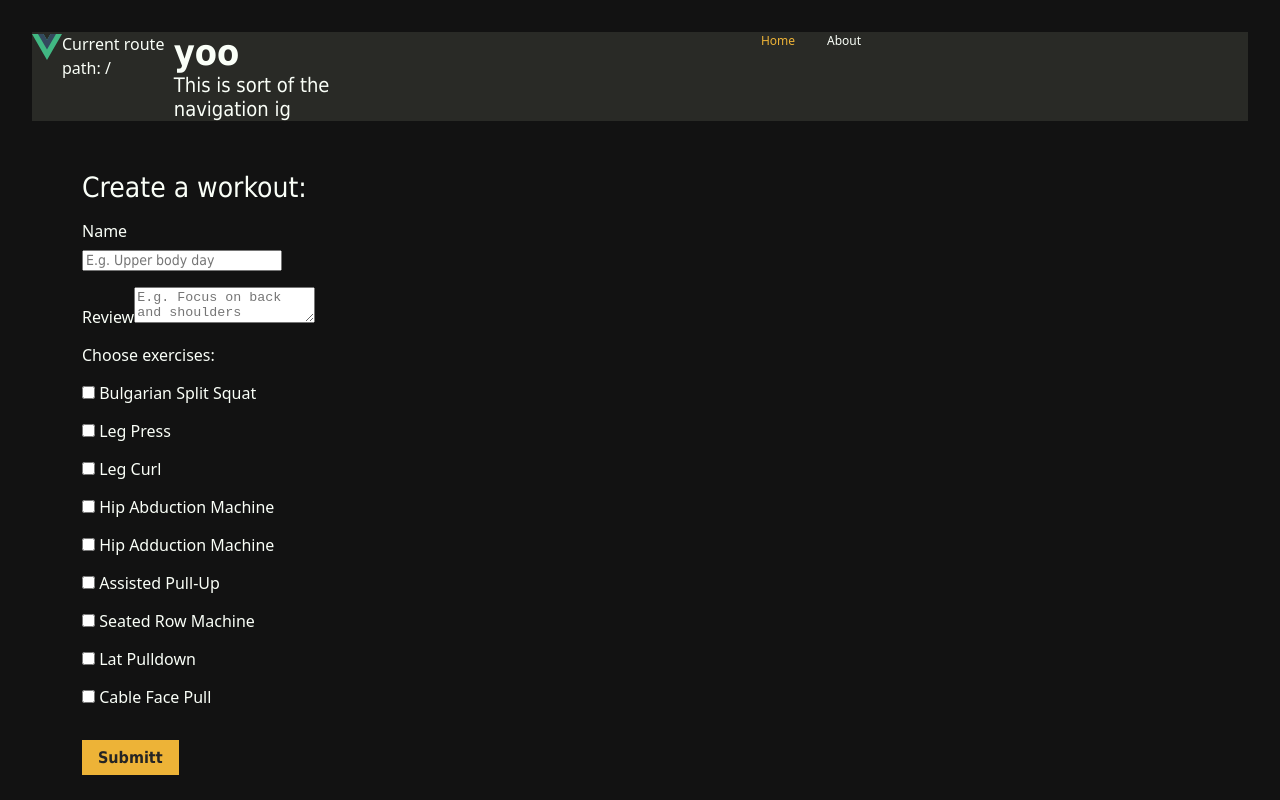
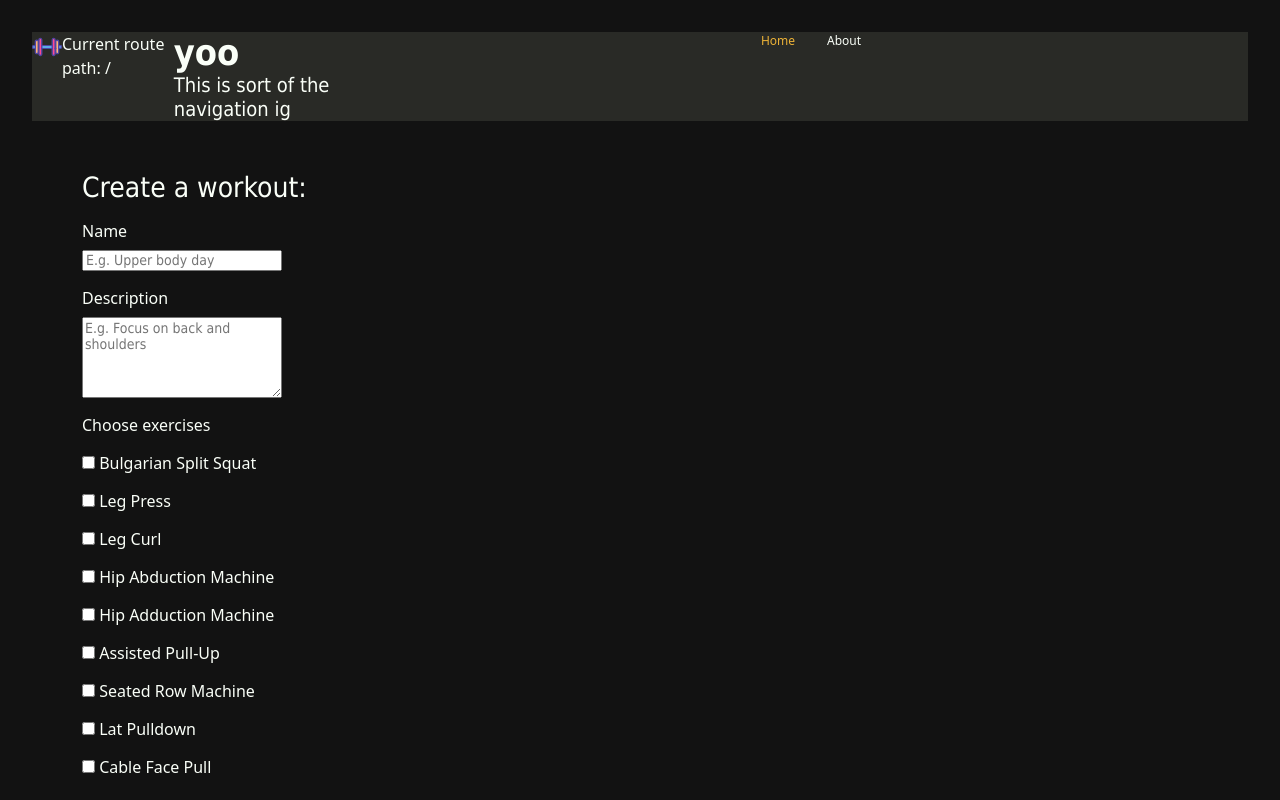
Before and after one commit to EvgeniaBabulkova/gym-bubble, a Vue app: page / in a window 1280 px wide. Shown: the top 800 px of the page. Built offline with nearby package versions, Linux system fonts and the light colour scheme.

Commit message:
start a workout session

```diff
--- a/index.html
+++ b/index.html
@@ -2,7 +2,7 @@
 <html lang="">
   <head>
     <meta charset="UTF-8" />
-    <link rel="icon" href="/favicon.ico" />
+    <link rel="icon" href="./src/assets/logo.svg" />
     <meta name="viewport" content="width=device-width, initial-scale=1.0" />
     <title>Gym bubble</title>
   </head>
--- a/src/assets/base.css
+++ b/src/assets/base.css
@@ -48,14 +48,3 @@
   --font-label: 300 16px Tahoma;
   --font-chip: 300 14px Tahoma;
 }
-
-* {
-  box-sizing: border-box;
-  margin: 0;
-  font-weight: normal;
-}
-
-body {
-  color: var(--col-text-primary);
-  background: var(--col-surface-primary);
-}
--- a/src/assets/main.css
+++ b/src/assets/main.css
@@ -5,6 +5,17 @@
   padding: 2rem;
   font-weight: normal;
   min-height: 100vh;
+}
+
+* {
+  box-sizing: border-box;
+  margin: 0;
+  font-weight: normal;
+}
+
+body {
+  color: var(--col-text-primary);
+  background: var(--col-surface-primary);
 }
 
 h1 {
@@ -35,3 +46,8 @@ button {
   background: none;
   border: none;
 }
+
+input::placeholder,
+textarea::placeholder {
+  font: var(--font-bodyStd);
+}
--- a/src/components/CreateWorkoutForm.vue
+++ b/src/components/CreateWorkoutForm.vue
@@ -23,10 +23,11 @@ function onWorkoutSubmit() {
   // 2. pass it in an emit
   // 3. clear the inputs
 
-  if (workoutForm.name && workoutForm.exerciseIds.length > 0) {
+  if (workoutForm.name.trim() && workoutForm.exerciseIds.length > 0) {
+    error.value = ''
     const newWorkout = {
-      name: workoutForm.name,
-      description: workoutForm.description,
+      name: workoutForm.name.trim(),
+      description: workoutForm.description.trim(),
       exerciseIds: workoutForm.exerciseIds,
     }
     emit('createWorkout', newWorkout)
@@ -45,12 +46,13 @@ function onWorkoutSubmit() {
 
     <InputFIeld label="Name" placeholder="E.g. Upper body day" v-model.trim="workoutForm.name" />
     <TextArea
-      label="Review"
+      label="Description"
       placeholder="E.g. Focus on back and shoulders"
       v-model="workoutForm.description"
+      :rows="5"
     />
 
-    <label for="exercises">Choose exercises:</label>
+    <label for="exercises">Choose exercises</label>
     <label v-for="exercise in exercises" :key="exercise.id">
       <input type="checkbox" v-model="workoutForm.exerciseIds" :value="exercise.id" />
       {{ exercise.name }}
@@ -79,8 +81,4 @@ p {
   width: 400px;
   gap: var(--spacing-md);
 }
-
-textarea::placeholder {
-  font: var(--font-bodyStd);
-}
 </style>
--- a/src/components/UI/InputFIeld.vue
+++ b/src/components/UI/InputFIeld.vue
@@ -1,14 +1,14 @@
 <script setup lang="ts">
 defineProps<{
   label: string
-  errorText?: string // todo: use this for the errors in the form
+  errorText?: string // todo: input validation
   modelValue: string
 }>()
 
 defineOptions({ inheritAttrs: false })
 
 // the new way for v-model: (then using this in the input)
-// const model = defineModel<string>(), {default: ''}
+// const model = defineModel<string>()
 
 const emit = defineEmits<{
   'update:modelValue': [value: string]
@@ -16,7 +16,7 @@ const emit = defineEmits<{
 </script>
 
 <template>
-  <label>
+  <label class="field">
     <span>{{ label }}</span>
     <input
       type="text"
@@ -28,15 +28,12 @@ const emit = defineEmits<{
   </label>
 </template>
 
-<style scoped>
-label {
+<style>
+/* also for textarea */
+.field {
   display: flex;
   flex-direction: column;
   gap: var(--spacing-sm);
   width: 200px;
 }
-
-input::placeholder {
-  font: var(--font-bodyStd);
-}
 </style>
--- a/src/components/UI/TextArea.vue
+++ b/src/components/UI/TextArea.vue
@@ -2,17 +2,16 @@
 defineProps<{
   label: string
   errorText?: string
+  rows: number
 }>()
 
 const model = defineModel<string>()
 </script>
 
 <template>
-  <label>
+  <label class="field">
     <span>{{ label }}</span>
-    <textarea v-bind="$attrs" v-model="model"></textarea>
+    <textarea v-bind="$attrs" v-model="model" :rows="rows"></textarea>
     <small v-if="errorText">{{ errorText }}</small>
   </label>
 </template>
-
-<style></style>
--- /dev/null
+++ b/src/composables/useWoroutById.ts
@@ -0,0 +1,16 @@
+import { computed } from 'vue'
+import { exercises } from '@/data/exercises'
+import { workoutss } from '@/data/workouts'
+
+export function useWorkoutById(workoutId: number) {
+  const workout = computed(() => workoutss.value.find((item) => item.id === workoutId))
+
+  const workoutExercises = computed(() =>
+    exercises.filter((exercise) => workout.value?.exerciseIds.includes(exercise.id)),
+  )
+
+  return {
+    workout,
+    workoutExercises,
+  }
+}
--- a/src/router/index.ts
+++ b/src/router/index.ts
@@ -12,7 +12,7 @@ const router = createRouter({
     {
       path: '/about',
       name: 'about',
-      // lazy loading
+      // route level code-splitting
       component: () => import('../views/AboutView.vue'),
     },
     {
@@ -20,6 +20,11 @@ const router = createRouter({
       name: 'workout-details',
       component: () => import('../views/WorkoutDetailsView.vue'),
     },
+    {
+      path: '/workouts/:workoutId/session',
+      name: 'workout-session',
+      component: () => import('../views/WorkoutSessionView.vue'),
+    },
   ],
 })
 
--- a/src/views/WorkoutDetailsView.vue
+++ b/src/views/WorkoutDetailsView.vue
@@ -1,18 +1,21 @@
 <script setup lang="ts">
-import { exercises } from '@/data/exercises'
-import { workoutss } from '@/data/workouts'
-import { computed } from 'vue'
-import { useRoute } from 'vue-router'
+import Button from '@/components/UI/Button.vue'
+import { useWorkoutById } from '@/composables/useWoroutById'
+import { useRoute, useRouter } from 'vue-router'
 
-// get the route - get the param of id from it - use that id to get the workout data
 const route = useRoute()
-const workoutId = computed(() => Number(route.params.workoutId))
+const router = useRouter()
+const workoutId = Number(route.params.workoutId)
+const { workout, workoutExercises } = useWorkoutById(workoutId)
 
-const workout = computed(() => workoutss.value.find((workout) => workout.id === workoutId.value))
-// keep only exercises whose ids live in the current workout
-const workoutExercises = computed(() =>
-  exercises.filter((exercise) => workout.value?.exerciseIds.includes(exercise.id)),
-)
+function startWorkoutSession() {
+  router.push({
+    name: 'workout-session',
+    params: {
+      workoutId: workoutId,
+    },
+  })
+}
 </script>
 
 <template>
@@ -20,8 +23,9 @@ const workoutExercises = computed(() =>
     <h3>{{ workout.name }}</h3>
     <p>{{ workout.description }}</p>
     <ul>
-      <li v-for="exercise in workoutExercises">{{ exercise.name }}</li>
+      <li v-for="exercise in workoutExercises" :key="exercise.id">{{ exercise.name }}</li>
     </ul>
+    <Button @click="startWorkoutSession">Start workoutt!!</Button>
   </section>
 
   <p v-else>This workout couldd not be found!</p>
--- /dev/null
+++ b/src/views/WorkoutSessionView.vue
@@ -0,0 +1,28 @@
+<script setup lang="ts">
+import Button from '@/components/UI/Button.vue'
+import { useWorkoutById } from '@/composables/useWoroutById'
+import { useRoute } from 'vue-router'
+
+const route = useRoute()
+const workoutId = Number(route.params.workoutId)
+
+const { workout, workoutExercises } = useWorkoutById(workoutId)
+
+function finishWorkoutSession() {}
+</script>
+
+<template>
+  <section v-if="workout">
+    <h2>You're doing {{ workout.name }}</h2>
+    <ul>
+      <li v-for="exercise in workoutExercises" :key="exercise.id">
+        {{ exercise.name }}
+      </li>
+    </ul>
+    <Button @click="finishWorkoutSession">Finish workout</Button>
+  </section>
+
+  <p v-else>This workout could not be found!</p>
+</template>
+
+<style></style>
```
Also changed, not shown: src/components/UI/Checkbox.vue (added, +32 -0 lines), src/assets/logo.svg.
